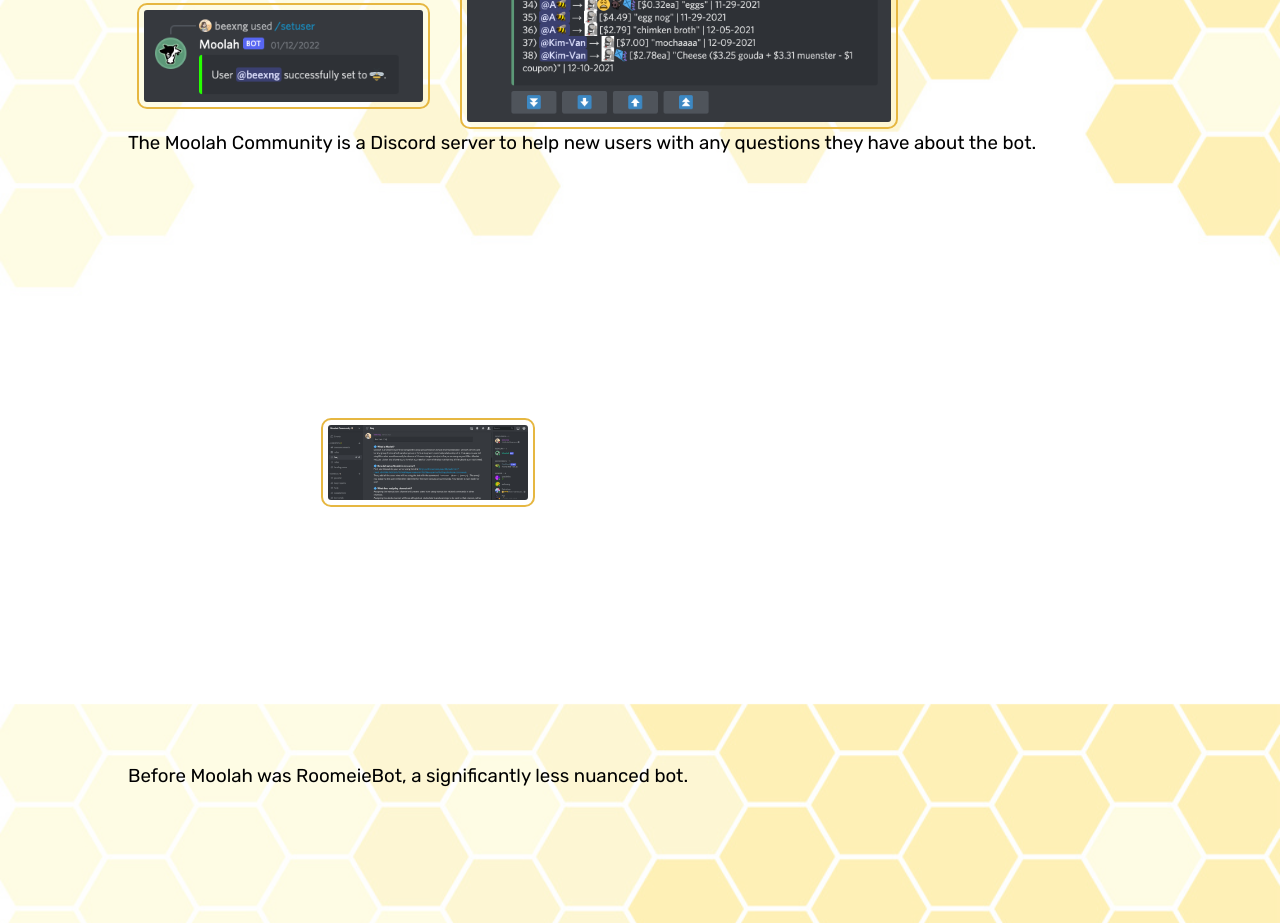
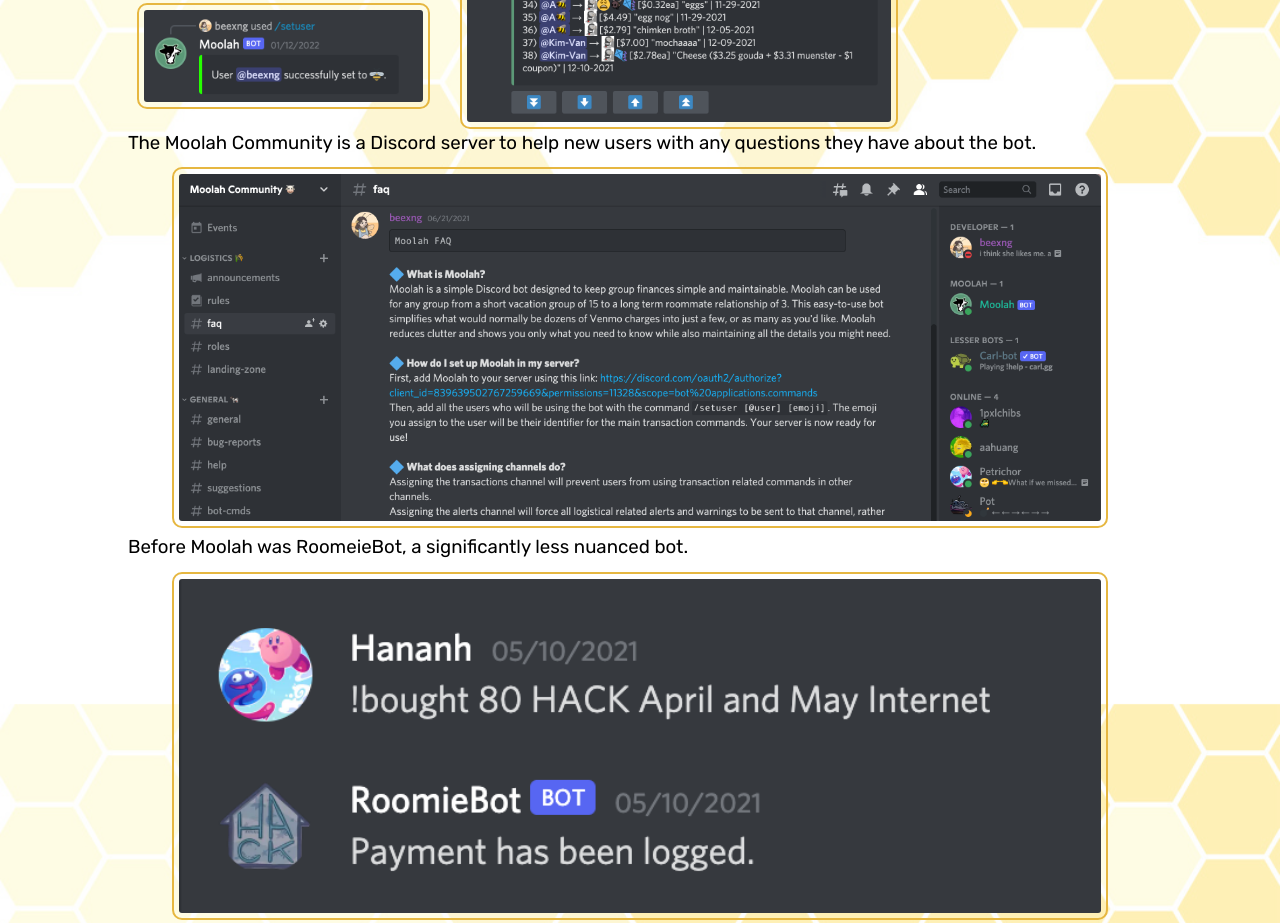
Before and after one commit to abbyjng/old-porfolio, a plain HTML site: page moolah.html in a window 1280 px wide. Shown: the part 1157-2080 px from the top of the page. Drawn offline with Linux system fonts and the light colour scheme.

Commit message:
fixed flex stuff

```diff
--- a/css/style.css
+++ b/css/style.css
@@ -349,12 +349,12 @@
     grid-area: wide3;
   }
 
-  .img-set-flex {
+  .blog-post .img-set-flex {
     flex-direction: column;
     height: 600px;
   }
 
-  .img-set-flex img {
+  .blog-post .img-set-flex img {
     flex-grow: 0;
   }
 }
@@ -494,7 +494,7 @@
     padding-left: 10px;
   }
 
-  .img-set-flex {
+  .blog-post .img-set-flex {
     width: 600px;
   }
 }
```
